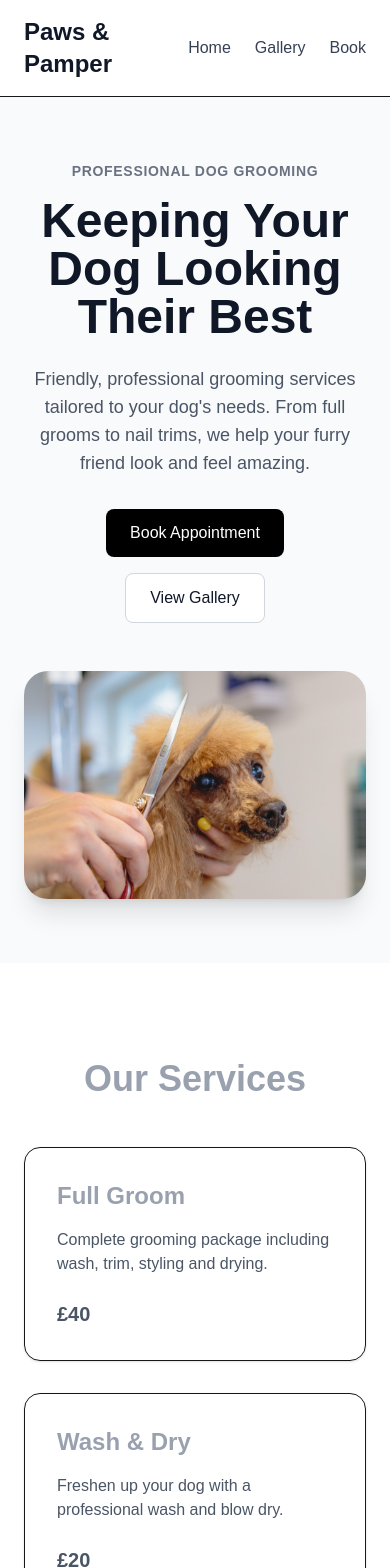
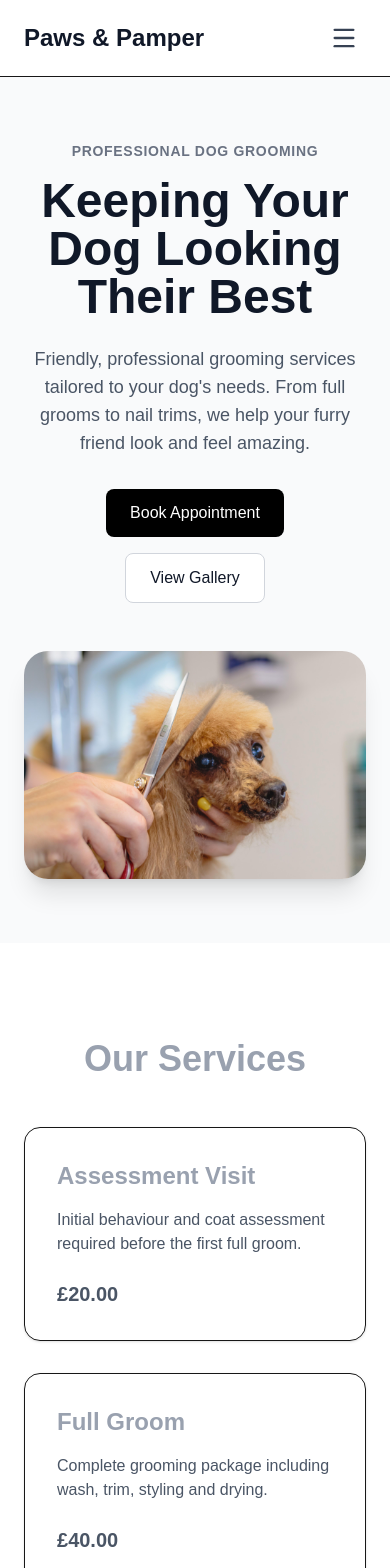
Before and after one commit to sbrennan733/dog-grooming-website, a Next.js app: page / in a window 390 px wide. Shown: the top 1568 px of the page. Built offline with nearby package versions, Linux system fonts and the light colour scheme.

Commit message:
Updated navbar and added mobile version

```diff
--- a/package.json
+++ b/package.json
@@ -9,6 +9,7 @@
     "lint": "eslint"
   },
   "dependencies": {
+    "lucide-react": "^1.21.0",
     "next": "16.2.7",
     "react": "19.2.4",
     "react-dom": "19.2.4"
--- a/src/components/home/Services.tsx
+++ b/src/components/home/Services.tsx
@@ -1,23 +1,4 @@
-const services = [
-  {
-    title: "Full Groom",
-    description:
-      "Complete grooming package including wash, trim, styling and drying.",
-    price: "£40",
-  },
-  {
-    title: "Wash & Dry",
-    description:
-      "Freshen up your dog with a professional wash and blow dry.",
-    price: "£20",
-  },
-  {
-    title: "Nail Trim",
-    description:
-      "Quick and safe nail trimming to keep paws healthy.",
-    price: "£10",
-  },
-];
+import { services } from "@/data/services";
 
 export default function Services() {
   return (
@@ -30,11 +11,11 @@
         <div className="grid grid-cols-1 gap-8 md:grid-cols-3">
           {services.map((service) => (
             <div
-              key={service.title}
+              key={service.id}
               className="rounded-2xl  border p-8 shadow-sm transition hover:shadow-lg"
             >
               <h3 className="mb-4 text-2xl text-gray-400 font-semibold">
-                {service.title}
+                {service.name}
               </h3>
 
               <p className="mb-6 text-gray-600">
@@ -42,7 +23,7 @@
               </p>
 
               <p className="text-xl text-gray-600 font-bold">
-                {service.price}
+                £{service.price.toFixed(2)}
               </p>
             </div>
           ))}
--- /dev/null
+++ b/src/components/layout/MobileMenu.tsx
@@ -0,0 +1,45 @@
+import Link from "next/link";
+
+interface MobileMenuProps {
+  isOpen: boolean;
+  closeMenu: () => void;
+}
+
+export default function MobileMenu({
+  isOpen,
+  closeMenu,
+}: MobileMenuProps) {
+  if (!isOpen) return null;
+
+  return (
+    <div className="border-t bg-white md:hidden">
+      <div className="flex flex-col px-6 py-4">
+
+        <Link
+          href="/"
+          onClick={closeMenu}
+          className="py-3 text-gray-700 hover:text-black"
+        >
+          Home
+        </Link>
+
+        <Link
+          href="/gallery"
+          onClick={closeMenu}
+          className="py-3 text-gray-700 hover:text-black"
+        >
+          Gallery
+        </Link>
+
+        <Link
+          href="/booking"
+          onClick={closeMenu}
+          className="py-3 text-gray-700 hover:text-black"
+        >
+          Book
+        </Link>
+
+      </div>
+    </div>
+  );
+}
--- a/src/components/layout/Navbar.tsx
+++ b/src/components/layout/Navbar.tsx
@@ -1,9 +1,19 @@
+"use client";
+
+import { useState } from "react";
 import Link from "next/link";
+import { Menu, X } from "lucide-react";
+
+import MobileMenu from "./MobileMenu";
 
 export default function Navbar() {
+  const [isMenuOpen, setIsMenuOpen] = useState(false);
+
   return (
     <nav className="sticky top-0 z-50 border-b bg-white/90 backdrop-blur">
       <div className="mx-auto flex max-w-7xl items-center justify-between px-6 py-4">
+
+        {/* Logo */}
         <Link
           href="/"
           className="text-2xl font-bold text-gray-900"
@@ -11,29 +21,45 @@
           Paws & Pamper
         </Link>
 
-        <div className="flex gap-6">
+        {/* Desktop Navigation */}
+        <div className="hidden gap-6 md:flex">
           <Link
             href="/"
-            className="text-gray-700 hover:text-black transition-colors"
+            className="text-gray-700 transition-colors hover:text-black"
           >
             Home
           </Link>
 
           <Link
             href="/gallery"
-            className="text-gray-700 hover:text-black transition-colors"
+            className="text-gray-700 transition-colors hover:text-black"
           >
             Gallery
           </Link>
 
           <Link
             href="/booking"
-            className="text-gray-700 hover:text-black transition-colors"
+            className="text-gray-700 transition-colors hover:text-black"
           >
             Book
           </Link>
         </div>
+
+        {/* Mobile Menu Button */}
+        <button
+          onClick={() => setIsMenuOpen(!isMenuOpen)}
+          className="rounded-lg p-2 text-gray-700 transition-colors hover:bg-gray-100 md:hidden"
+          aria-label="Toggle navigation menu"
+        >
+          {isMenuOpen ? <X size={28} /> : <Menu size={28} />}
+        </button>
+
       </div>
+
+      <MobileMenu
+        isOpen={isMenuOpen}
+        closeMenu={() => setIsMenuOpen(false)}
+      />
     </nav>
   );
 }
```
Also changed, not shown: src/types/dog.ts (added), src/types/index.ts (added), src/types/service.ts (added), src/types/user.ts (added), 1 other file (tests, documents, lock files or other folders).
